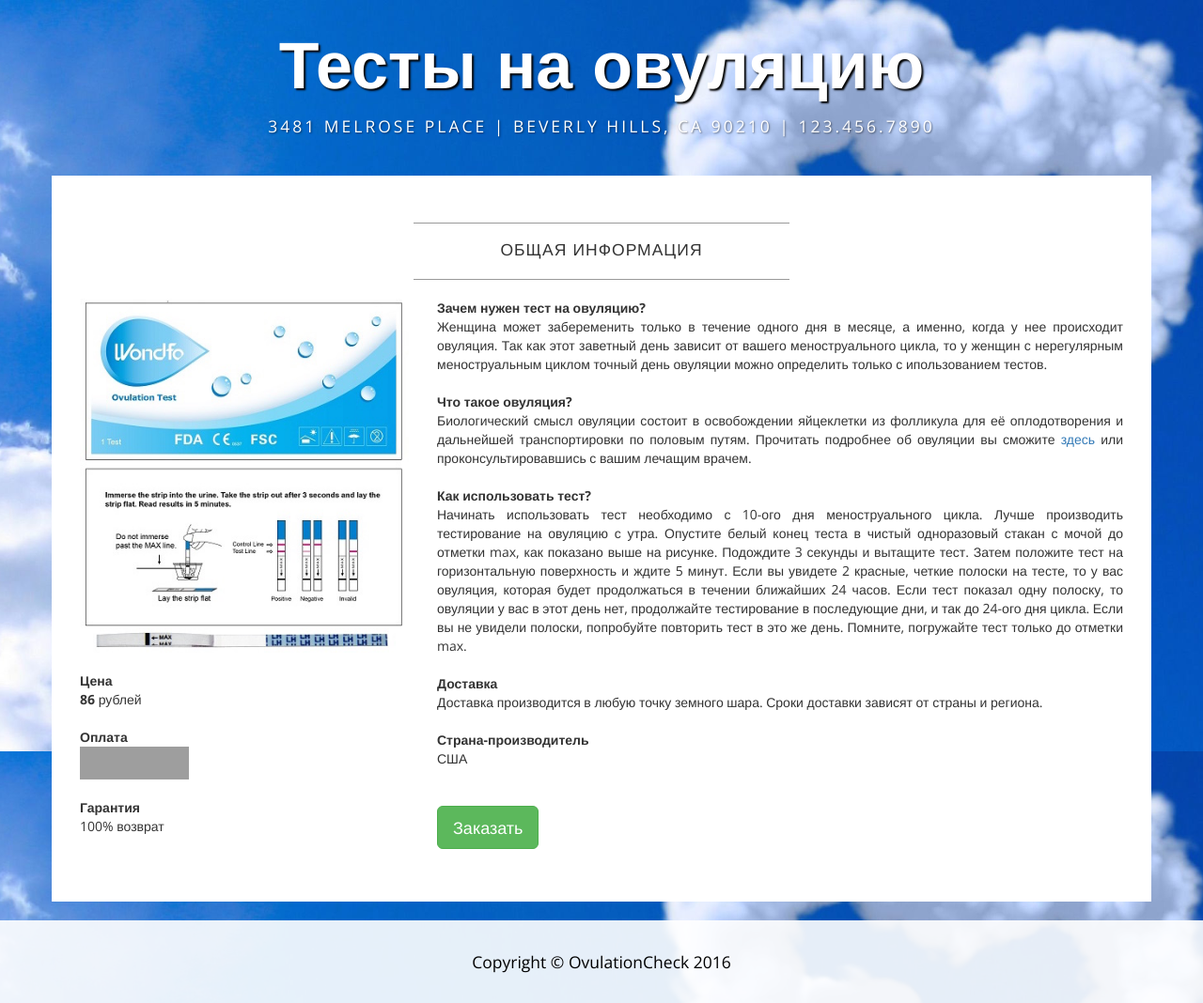
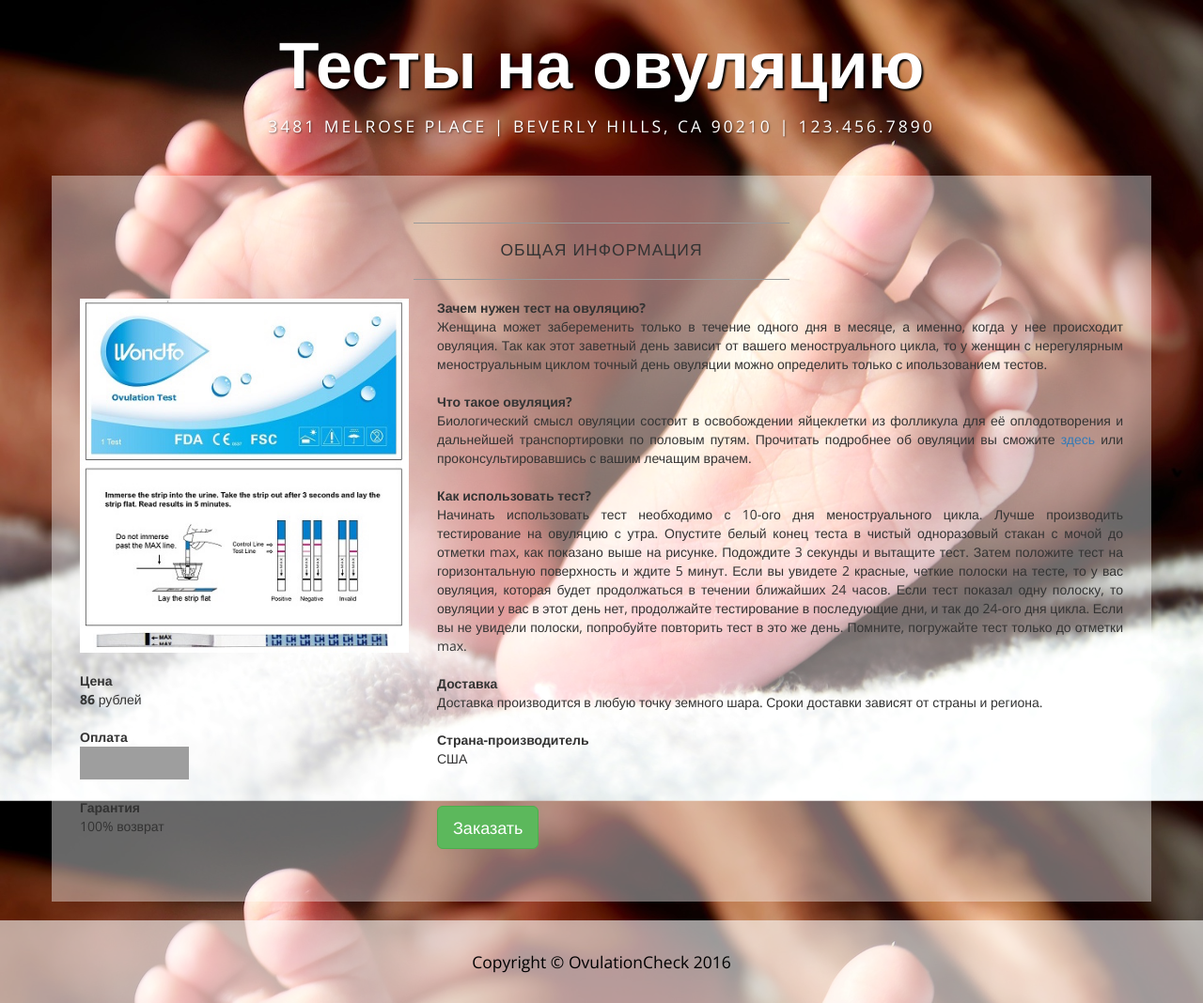
Before and after one commit to janebautina/BuyTests, a Flask app: page / in a window 1280 px wide. Shown: the whole page at 94% size. Run offline with Flask 2, Linux system fonts and the light colour scheme; some libraries are stand-ins or nearby versions; some web fonts are replaced; grey boxes are pictures that could not be loaded.

Commit message:
Feat: new background picture

```diff
--- a/static/style.css
+++ b/static/style.css
@@ -6,7 +6,7 @@
 
 body {
     font-family: "Open Sans","Helvetica Neue",Helvetica,Arial,sans-serif;
-    background: url('sky.jpg') no-repeat center center fixed;
+    background: url('feet.jpg') no-repeat center center fixed;
     -webkit-background-size: cover;
     -moz-background-size: cover;
     background-size: cover;
@@ -73,7 +73,7 @@ hr {
 .box {
     margin-bottom: 20px;
     padding: 30px 15px;
-    background: #FFFFFF;
+    background-color: rgba(255,255,255, 0.4);
 }
 
 .intro-text {
@@ -100,7 +100,7 @@ hr {
 }
 footer {
     background: #fff;
-    background: rgba(255,255,255,0.9);
+    background: rgba(255,255,255,0.6);
 }
 dd{
     text-align:justify;
```
Also changed, not shown: static/feet.jpg (added), static/sky.jpg (deleted).
